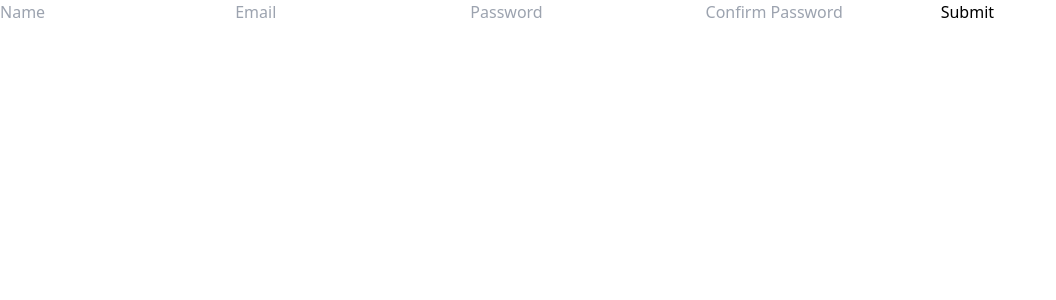
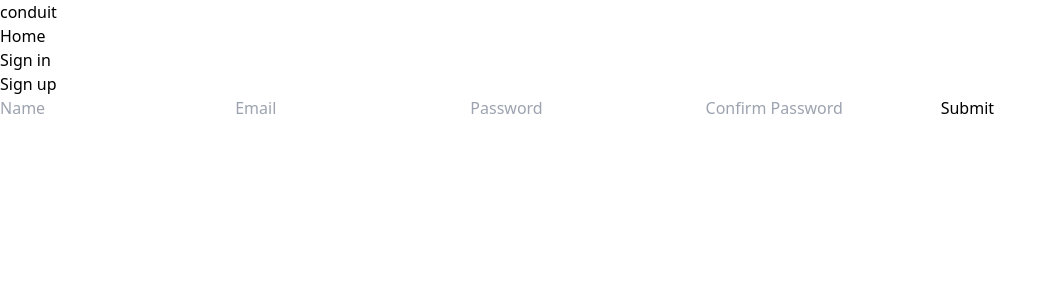
Before and after one commit to davidlin2k/my-blog, a SvelteKit app: page /register in a window 1280 px wide. Shown: the top 300 px of the page, without its empty margins (0-1056 px from the left). Built offline with nearby package versions, Linux system fonts and the light colour scheme; no server answers.

Commit message:
Added navbar

```diff
--- a/src/app.d.ts
+++ b/src/app.d.ts
@@ -3,7 +3,7 @@
 declare global {
 	namespace App {
 		interface Locals {
-			user: string | null;
+			token: string | null;
 		}
 		// interface Error {}
 		// interface Locals {}
--- a/src/hooks.server.ts
+++ b/src/hooks.server.ts
@@ -2,7 +2,7 @@ import type { Handle } from '@sveltejs/kit';
 
 /** @type {import('@sveltejs/kit').Handle} */
 export const handle: Handle = ({ event, resolve }) => {
-	event.locals.user = event.cookies.get('jwt') ?? null;
+	event.locals.token = event.cookies.get('jwt') ?? null;
 
 	return resolve(event);
 }
--- a/src/lib/api.js
+++ b/src/lib/api.js
@@ -10,7 +10,7 @@ async function send({ method, path, data, token }) {
 	}
 
 	if (token) {
-		opts.headers['Authorization'] = `Token ${token}`;
+		opts.headers['Authorization'] = `Bearer ${token}`;
 	}
 
 	const res = await fetch(`${PUBLIC_API_URL}/${path}`, opts);
--- /dev/null
+++ b/src/routes/+layout.server.ts
@@ -0,0 +1,15 @@
+import type { LayoutServerLoad } from './$types';
+import * as api from '$lib/api';
+
+/** @type {import('./$types').LayoutServerLoad} */
+export const load: LayoutServerLoad = async ({ locals }) => {
+    if (locals.token) {
+        const body = await api.get('users/me', locals.token);
+
+        if (body.data) {
+            return { user: body.data };
+        }
+    }
+
+    return { user: null };
+}
--- a/src/routes/+layout.svelte
+++ b/src/routes/+layout.svelte
@@ -1,5 +1,10 @@
 <script>
 	import '../app.css';
+    import Nav from "./Nav.svelte";
 </script>
 
-<slot />
+<Nav />
+
+<main>
+    <slot />
+</main>
--- /dev/null
+++ b/src/routes/Nav.svelte
@@ -0,0 +1,46 @@
+<script>
+    import { page } from '$app/stores';
+</script>
+
+<nav class="navbar navbar-light">
+    <div class="container">
+        <a class="navbar-brand" href="/">conduit</a>
+        <ul class="nav navbar-nav pull-xs-right">
+            <li class="nav-item">
+                <a class="nav-link" class:active={$page.url.pathname === '/'} href="/">Home</a>
+            </li>
+
+            {#if $page.data.user}
+                <li class="nav-item">
+                    <a href="/editor" class="nav-link" class:active={$page.url.pathname === '/editor'}>
+                        <i class="ion-compose" />&nbsp;New Post
+                    </a>
+                </li>
+
+                <li class="nav-item">
+                    <a href="/settings" class="nav-link" class:active={$page.url.pathname === '/settings'}>
+                        <i class="ion-gear-a" />&nbsp;Settings
+                    </a>
+                </li>
+
+                <li class="nav-item">
+                    <a href="/profile/@{$page.data.user.username}" class="nav-link">
+                        {$page.data.user.name}
+                    </a>
+                </li>
+            {:else}
+                <li class="nav-item">
+                    <a href="/login" class="nav-link" class:active={$page.url.pathname === '/login'}>
+                        Sign in
+                    </a>
+                </li>
+
+                <li class="nav-item">
+                    <a href="/register" class="nav-link" class:active={$page.url.pathname === '/register'}>
+                        Sign up
+                    </a>
+                </li>
+            {/if}
+        </ul>
+    </div>
+</nav>
--- a/src/routes/login/+page.server.ts
+++ b/src/routes/login/+page.server.ts
@@ -1,3 +1,4 @@
+import { env } from '$env/dynamic/private';
 import type { PageServerLoad, Actions } from './$types';
 
 import { fail, redirect } from '@sveltejs/kit';
@@ -5,7 +6,7 @@ import * as api from '$lib/api';
 
 /** @type {import('./$types').PageServerLoad} */
 export const load: PageServerLoad = async ({ locals }) => {
-	if (locals.user) throw redirect(307, '/');
+	if (locals.token) throw redirect(307, '/');
 }
 
 /** @type {import('./$types').Actions} */
@@ -29,7 +30,7 @@ export const actions: Actions = {
 			path: '/',
 			httpOnly: true,
 			sameSite: 'strict',
-			secure: process.env.NODE_ENV === 'production',
+			secure: env.NODE_ENV === 'production',
 			maxAge: maxAge
 		});
 
--- a/src/routes/register/+page.server.ts
+++ b/src/routes/register/+page.server.ts
@@ -5,7 +5,7 @@ import * as api from '$lib/api';
 
 /** @type {import('./$types').PageServerLoad} */
 export const load: PageServerLoad = async ({ locals }) => {
-	if (locals.user) throw redirect(307, '/');
+	if (locals.token) throw redirect(307, '/');
 }
 
 /** @type {import('./$types').Actions} */
--- a/src/routes/settings/+page.server.ts
+++ b/src/routes/settings/+page.server.ts
@@ -3,5 +3,5 @@ import type { PageServerLoad } from './$types';
 import { redirect } from '@sveltejs/kit';
 
 export const load: PageServerLoad = ({ locals }) => {
-	if (!locals.user) throw redirect(302, '/login');
+	if (!locals.token) throw redirect(302, '/login');
 }
```
Also changed, not shown: 1 other file (tests, documents, lock files or other folders).
